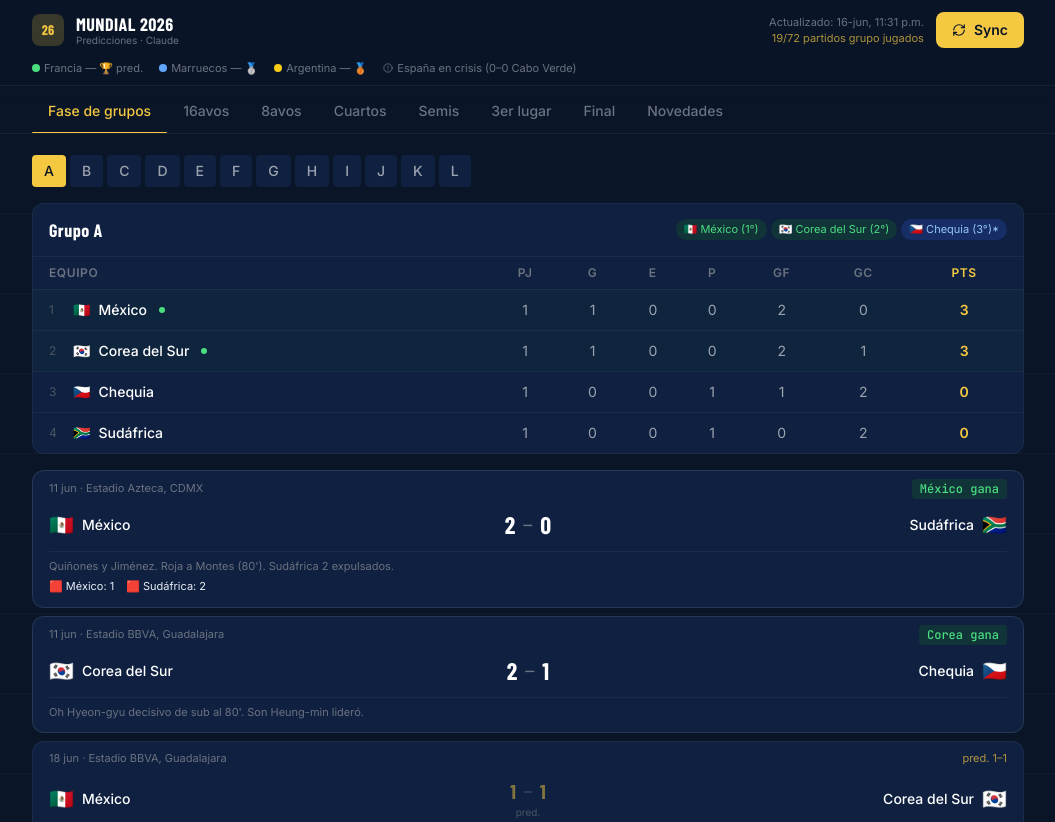
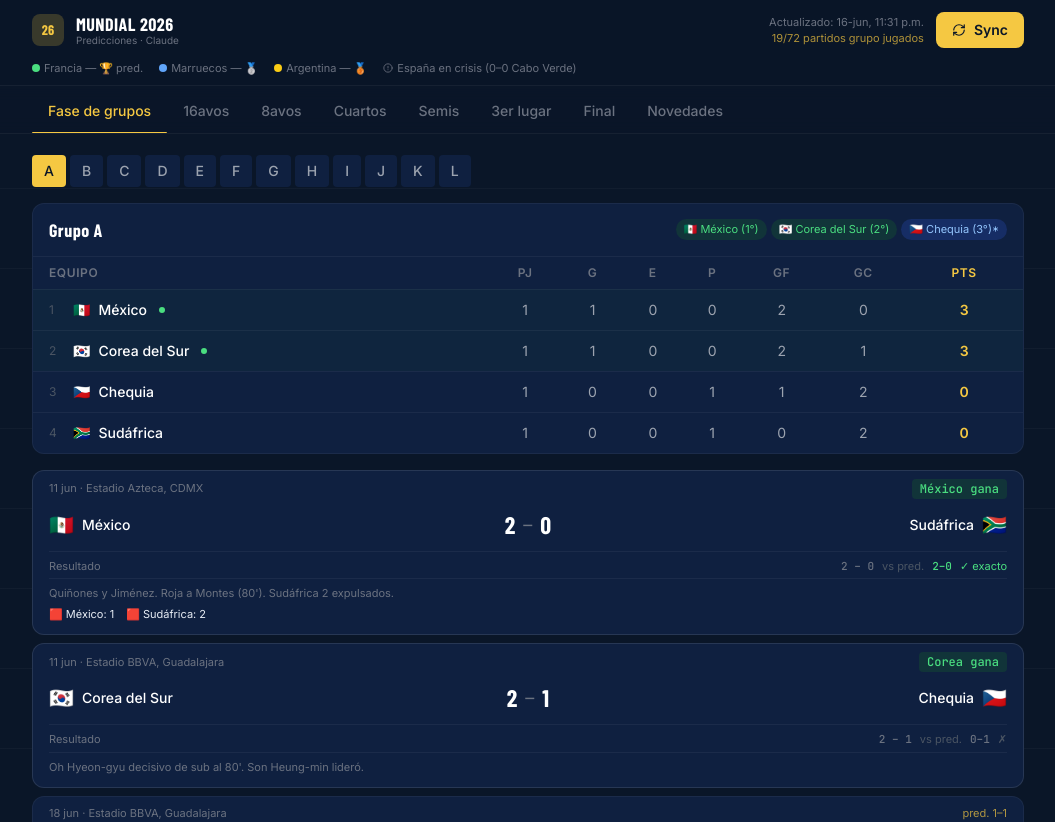
Before and after one commit to alonsoct00/worldcup2026pred, a Next.js app: page / in a window 1280 px wide. Shown: the top 822 px of the page, without its empty margins (112-1167 px from the left). Built offline with nearby package versions, Linux system fonts and the light colour scheme.

Commit message:
update app 3

```diff
--- a/src/app/page.tsx
+++ b/src/app/page.tsx
@@ -1,6 +1,6 @@
 'use client'
-import { useState, useCallback } from 'react'
-import { RefreshCw, Trophy, Users, Zap, ChevronRight, Clock, AlertCircle, TrendingUp } from 'lucide-react'
+import { useState, useCallback, useEffect } from 'react'
+import { RefreshCw, Trophy, Users, Zap, ChevronRight, Clock, AlertCircle, TrendingUp, CheckCircle, XCircle } from 'lucide-react'
 import { groups, knockoutMatches, news, LAST_UPDATED, type Match, type KnockoutMatch, type NewsItem } from '@/data/worldcup'
 
 // ─── HELPERS ────────────────────────────────────────────────────────────────
@@ -33,6 +33,53 @@ function ResultBadge({ match }: { match: Match | KnockoutMatch }) {
   )
 }
 
+function Toast({ msg, type }: { msg: string; type: 'success' | 'error' | 'info' }) {
+  return (
+    <div className={`fixed bottom-6 left-1/2 -translate-x-1/2 z-50 flex items-center gap-2 px-4 py-3 rounded-xl shadow-lg text-sm font-medium transition-all animate-fade-in ${
+      type === 'success' ? 'bg-green-900/90 text-green-300 border border-green-700/50' :
+      type === 'error'   ? 'bg-red-900/90 text-red-300 border border-red-700/50' :
+                           'bg-pitch-mid text-gray-300 border border-white/10'
+    }`}>
+      {type === 'success' ? <CheckCircle size={15} /> : type === 'error' ? <XCircle size={15} /> : <RefreshCw size={15} />}
+      {msg}
+    </div>
+  )
+}
+
+function PredRow({ homeScore, awayScore, homePrediction, awayPrediction, isLive }: {
+  homeScore: number | null; awayScore: number | null
+  homePrediction: number; awayPrediction: number; isLive?: boolean
+}) {
+  const exactMatch = homeScore === homePrediction && awayScore === awayPrediction
+  const actualResult = homeScore != null && awayScore != null
+    ? homeScore > awayScore ? 'home' : awayScore > homeScore ? 'away' : 'draw'
+    : null
+  const predResult = homePrediction > awayPrediction ? 'home' : awayPrediction > homePrediction ? 'away' : 'draw'
+  const resultMatch = actualResult === predResult
+
+  return (
+    <div className={`flex items-center justify-between mt-1 pt-1.5 border-t border-white/5 text-[11px] ${isLive ? 'text-red-400/80' : 'text-gray-500'}`}>
+      <span>{isLive ? '🔴 En vivo' : 'Resultado'}</span>
+      <div className="flex items-center gap-2">
+        <span className="font-mono">
+          {homeScore ?? '?'} – {awayScore ?? '?'}
+        </span>
+        <span className="text-gray-600">vs pred.</span>
+        <span className={`font-mono ${exactMatch ? 'text-green-400' : resultMatch ? 'text-gold' : 'text-gray-500'}`}>
+          {homePrediction}–{awayPrediction}
+        </span>
+        {exactMatch
+          ? <span className="text-green-400">✓ exacto</span>
+          : resultMatch
+            ? <span className="text-gold">~ ganador ✓</span>
+            : !isLive
+              ? <span className="text-gray-600">✗</span>
+              : null}
+      </div>
+    </div>
+  )
+}
+
 function ScoreBlock({ home, away, homeFlag, awayFlag, homeScore, awayScore, homePrediction, awayPrediction, status, extra }:
   { home: string; away: string; homeFlag: string; awayFlag: string; homeScore: number | null; awayScore: number | null; homePrediction: number; awayPrediction: number; status: string; extra?: string }) {
   const played = status === 'played' || status === 'live'
@@ -59,6 +106,7 @@ function ScoreBlock({ home, away, homeFlag, awayFlag, homeScore, awayScore, home
           </div>
         )}
         {extra && played && <span className="text-[10px] text-gold/70 mt-0.5">{extra}</span>}
+        {status === 'live' && <span className="text-[10px] text-red-400 mt-0.5 animate-pulse font-bold">EN VIVO</span>}
         {!played && <span className="text-[10px] text-gray-600 mt-0.5">pred.</span>}
       </div>
       {/* Away */}
@@ -166,6 +214,13 @@ function GroupsView() {
               homePrediction={match.homePrediction} awayPrediction={match.awayPrediction}
               status={match.status} extra={match.extra}
             />
+            {(match.status === 'played' || match.status === 'live') && (
+              <PredRow
+                homeScore={match.homeScore} awayScore={match.awayScore}
+                homePrediction={match.homePrediction} awayPrediction={match.awayPrediction}
+                isLive={match.status === 'live'}
+              />
+            )}
             {match.notes && (
               <p className="text-[11px] text-gray-500 mt-1 border-t border-white/5 pt-1.5">{match.notes}</p>
             )}
@@ -263,6 +318,13 @@ function KnockoutView({ round }: { round: string }) {
             homePrediction={m.homePrediction} awayPrediction={m.awayPrediction}
             status={m.status} extra={m.extra}
           />
+          {(m.status === 'played' || m.status === 'live') && (
+            <PredRow
+              homeScore={m.homeScore} awayScore={m.awayScore}
+              homePrediction={m.homePrediction} awayPrediction={m.awayPrediction}
+              isLive={m.status === 'live'}
+            />
+          )}
           {m.winner && m.status === 'upcoming' && (
             <div className="flex items-center gap-1 mt-1.5 pt-1.5 border-t border-white/5">
               <span className="text-[11px] text-gray-500">Avanza:</span>
@@ -331,33 +393,47 @@ export default function Home() {
   const [activeTab, setActiveTab] = useState('groups')
   const [syncing, setSyncing] = useState(false)
   const [syncMsg, setSyncMsg] = useState<string | null>(null)
+  const [toast, setToast] = useState<{ msg: string; type: 'success' | 'error' | 'info' } | null>(null)
+
+  const showToast = useCallback((msg: string, type: 'success' | 'error' | 'info', duration = 4000) => {
+    setToast({ msg, type })
+    setTimeout(() => setToast(null), duration)
+  }, [])
 
   const handleSync = useCallback(async () => {
     setSyncing(true)
     setSyncMsg(null)
+    showToast('Sincronizando...', 'info', 30000)
     try {
       const res = await fetch('/api/sync', { method: 'POST' })
       const data = await res.json()
       if (data.ok) {
-        setSyncMsg(data.committed
-          ? `✓ ${data.matchesUpdated} partidos actualizados — recargando...`
-          : '✓ Sin cambios nuevos')
-        if (data.committed) setTimeout(() => window.location.reload(), 3000)
+        if (data.committed) {
+          setSyncMsg(`✓ ${data.matchesUpdated} partidos actualizados`)
+          showToast(`✓ ${data.matchesUpdated} partidos actualizados — recargando en 3s`, 'success', 3500)
+          setTimeout(() => window.location.reload(), 3000)
+        } else {
+          setSyncMsg('✓ Sin cambios nuevos')
+          showToast('Sin cambios — datos al día', 'success')
+        }
       } else {
         setSyncMsg(`Error: ${data.error}`)
+        showToast(`Error: ${data.error}`, 'error')
       }
     } catch {
       setSyncMsg('Error de red')
+      showToast('Error de red', 'error')
     } finally {
       setSyncing(false)
     }
-  }, [])
+  }, [showToast])
 
   const playedCount = groups.flatMap(g => g.matches).filter(m => m.status === 'played').length
   const totalGroupMatches = groups.flatMap(g => g.matches).length
 
   return (
     <div className="pitch-bg min-h-screen">
+      {toast && <Toast msg={toast.msg} type={toast.type} />}
       {/* Header */}
       <header className="sticky top-0 z-50 bg-pitch/95 backdrop-blur-sm border-b border-white/5">
         <div className="max-w-5xl mx-auto px-4 py-3 flex items-center justify-between gap-4">
--- a/src/data/worldcup.ts
+++ b/src/data/worldcup.ts
@@ -1,5 +1,5 @@
 // src/data/worldcup.ts
-// Auto-synced: 2026-06-17T03:38:23.904Z
+// Auto-synced: 2026-06-17T05:37:03.660Z
 // DO NOT EDIT SCORES MANUALLY — run npm run sync
 
 export type MatchStatus = "played" | "live" | "upcoming"
--- a/src/styles/globals.css
+++ b/src/styles/globals.css
@@ -56,6 +56,13 @@ body {
 }
 .spin { animation: spin-slow 0.8s linear infinite; }
 
+/* Toast */
+@keyframes fade-in-up {
+  from { opacity: 0; transform: translate(-50%, 12px); }
+  to   { opacity: 1; transform: translate(-50%, 0); }
+}
+.animate-fade-in { animation: fade-in-up 0.2s ease-out forwards; }
+
 /* Score card hover */
 .match-card {
   transition: transform 0.15s ease, box-shadow 0.15s ease;
```
Also changed, not shown: scripts/write-data.ts (+5 -3 lines), 1 other file (tests, documents, lock files or other folders).
